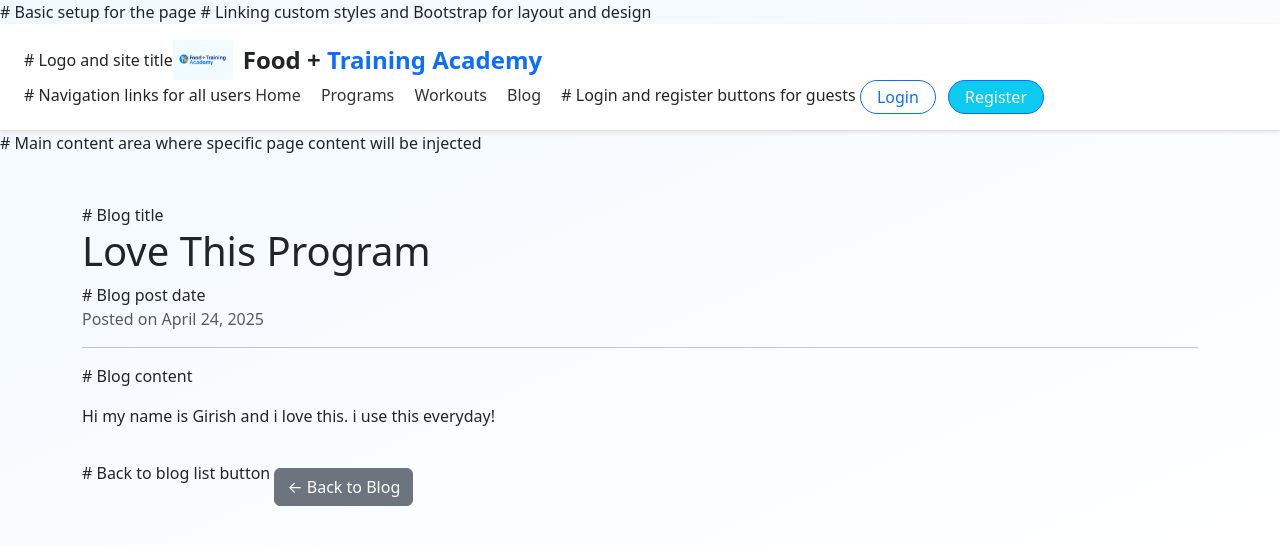
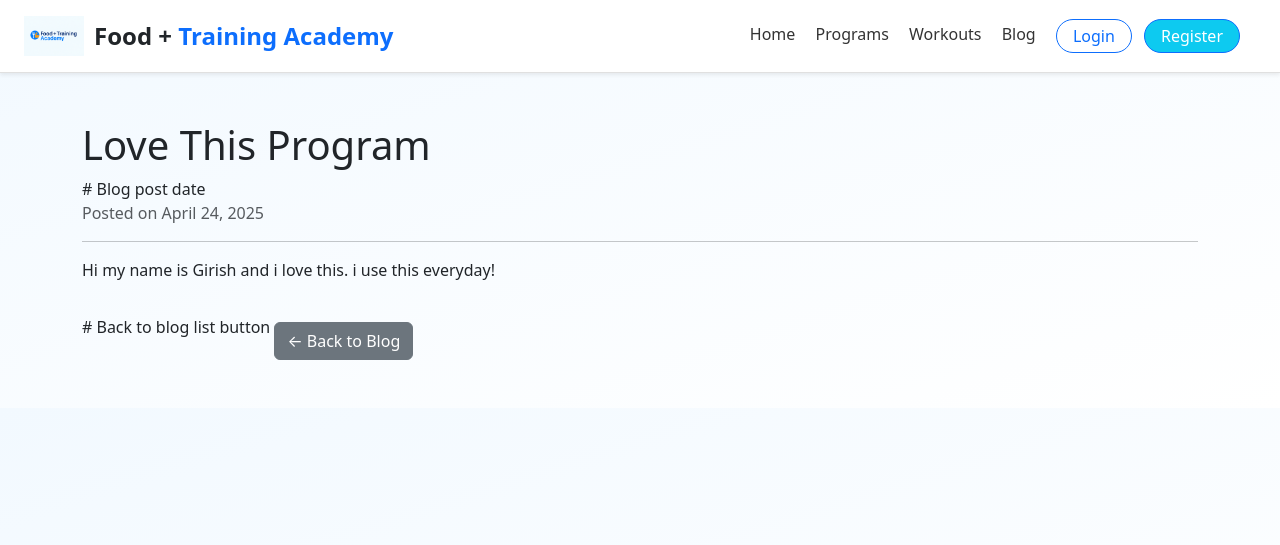
Before and after one commit to GMSHappy/Food_Academy, a Django app: page /blogs/1/ in a window 1280 px wide. Shown: the top 545 px of the page. Run offline with Django 5.2, Linux system fonts and the light colour scheme; data comes from the database, SQL or seed files in the repository.

Commit message:
commit
commtt

```diff
--- a/foodtraining/core/templates/core/base.html
+++ b/foodtraining/core/templates/core/base.html
@@ -2,10 +2,10 @@
 <!DOCTYPE html>
 <html lang="en">
 <head>
-  # Basic setup for the page
+
   <meta charset="UTF-8">
   <title>Food + Training Academy</title>
-  # Linking custom styles and Bootstrap for layout and design
+
   <link rel="stylesheet" href="{% static 'core/style.css' %}">
   <link href="https://cdn.jsdelivr.net/npm/bootstrap@5.3.0/dist/css/bootstrap.min.css" rel="stylesheet">
 </head>
@@ -13,12 +13,12 @@
 
 <nav class="navbar sticky-top bg-white shadow-sm d-flex justify-content-between align-items-center px-4 py-3">
   <div class="d-flex align-items-center">
-    # Logo and site title
+
     <img src="{% static 'core/logo-banner.png' %}" alt="Logo" class="logo-banner" style="height: 40px; margin-right: 10px;">
     <span class="fs-4 fw-bold text-dark">Food + <span class="text-primary">Training Academy</span></span>
   </div>
   <div>
-    # Navigation links for all users
+
     <a href="{% url 'home' %}" class="me-3">Home</a>
     <a href="{% url 'program_list' %}" class="me-3">Programs</a>
     <a href="{% url 'workout_list' %}" class="me-3">Workouts</a>
@@ -27,28 +27,28 @@
     {% if user.is_authenticated %}
       # Extra options for logged-in users
       {% if user.trainer %}
-        # Trainer-specific panel link
+
         <a href="{% url 'trainer_programs' %}" class="me-3">Trainer Panel</a>
       {% endif %}
       {% if user.is_staff %}
-        # Admin dashboard link for staff users
+
         <a href="{% url 'admin_dashboard' %}" class="me-3 text-danger fw-bold">Admin</a>
       {% endif %}
-      # Profile and logout buttons
+
       <a href="{% url 'create_profile' %}" class="btn btn-info text-white rounded-pill px-3 py-1 me-2">Profile</a>
       <form action="{% url 'logout' %}" method="post" style="display:inline;">
         {% csrf_token %}
         <button type="submit" class="btn btn-danger rounded-pill px-3 py-1">Logout</button>
       </form>
     {% else %}
-      # Login and register buttons for guests
+
       <a href="{% url 'login' %}" class="btn btn-outline-primary rounded-pill px-3 py-1 me-2">Login</a>
       <a href="{% url 'register' %}" class="btn btn-primary rounded-pill px-3 py-1">Register</a>
     {% endif %}
   </div>
 </nav>
 
-# Main content area where specific page content will be injected
+
 <main>
   {% block content %}
   {% endblock %}
--- a/foodtraining/core/templates/core/blog_detail.html
+++ b/foodtraining/core/templates/core/blog_detail.html
@@ -1,12 +1,12 @@
 {% extends 'core/base.html' %}
 {% block content %}
 <div class="container my-5">
-    # Blog title
+
     <h1>{{ blog.title }}</h1>
     # Blog post date
     <p class="text-muted">Posted on {{ blog.date_posted|date:"F d, Y" }}</p>
     <hr>
-    # Blog content
+
     <p>{{ blog.content|linebreaks }}</p>
     # Back to blog list button
     <a href="{% url 'blog_list' %}" class="btn btn-secondary mt-4">← Back to Blog</a>
```
Also changed, not shown: foodtraining/core/templates/core/admin_dashboard.html (+10 -10 lines).
